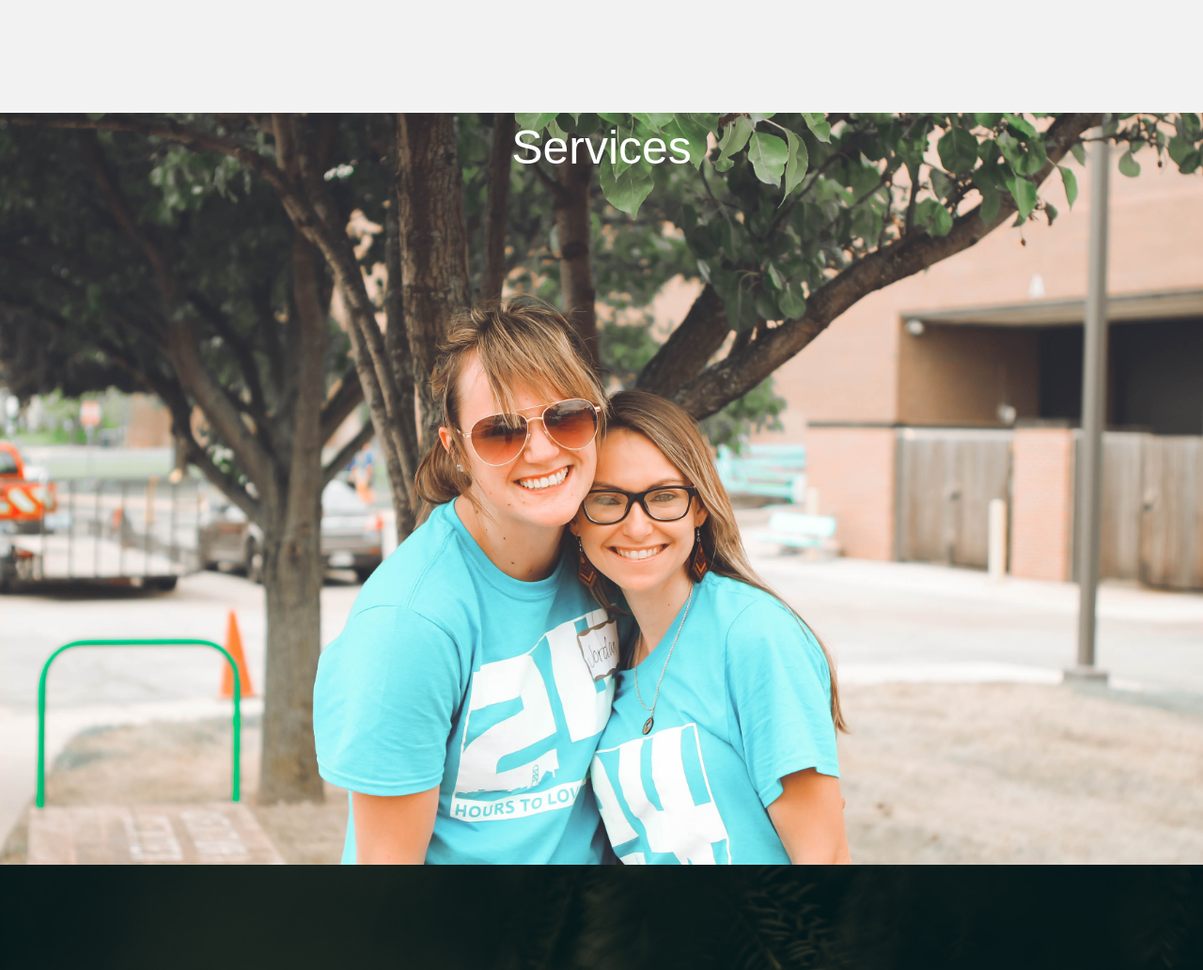
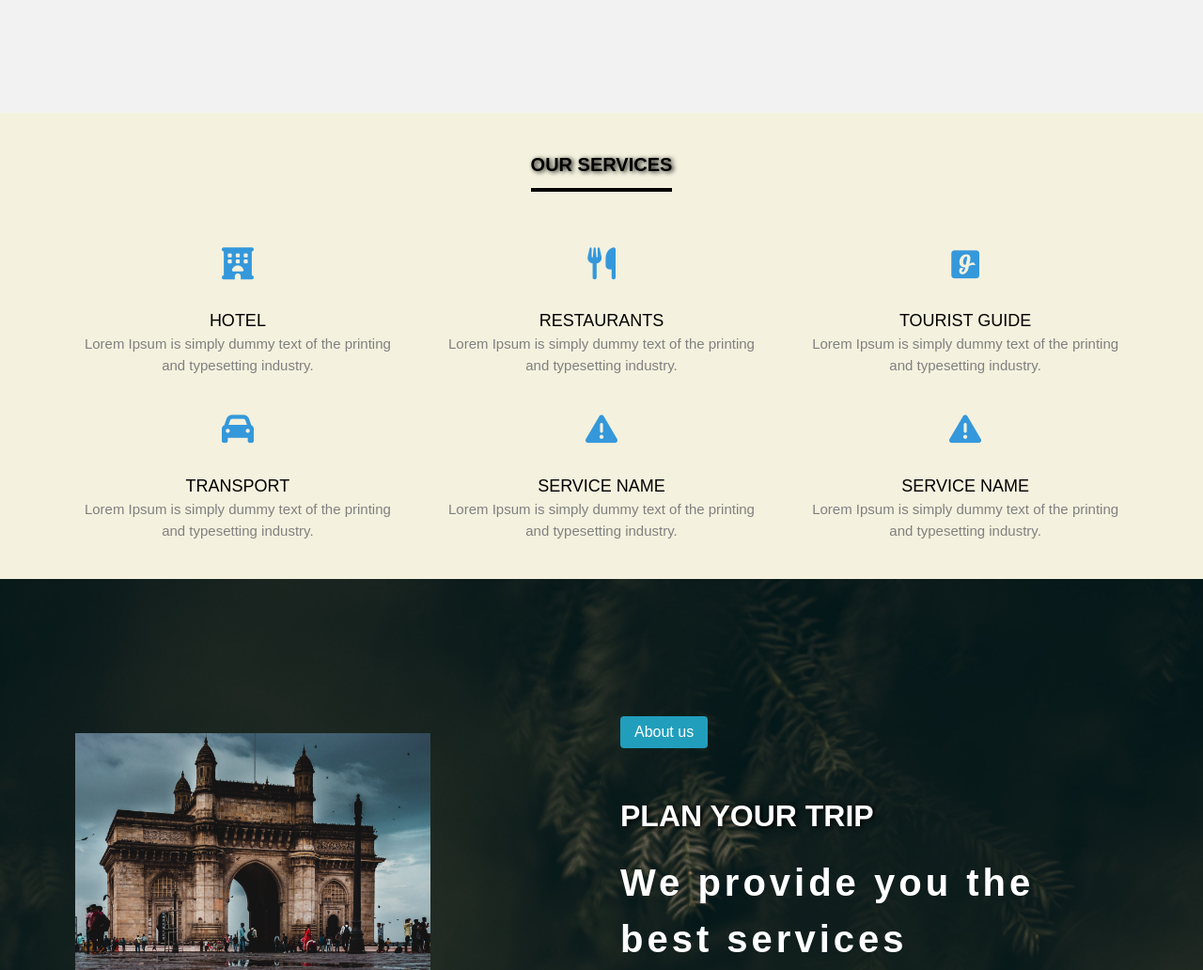
Before and after one commit to preeti999/Web-student, a plain HTML site: page index.html in a window 1280 px wide. Shown: the part 1320-2352 px from the top of the page at 94% size. Drawn offline with nearby package versions, Linux system fonts and the light colour scheme.

Commit message:
service section

```diff
--- a/index.html
+++ b/index.html
@@ -5,6 +5,11 @@
     <meta http-equiv="X-UA-Compatible" content="IE=edge" />
     <meta name="viewport" content="width=device-width, initial-scale=1.0" />
     <title>website</title>
+    <link
+      rel="stylesheet"
+      href="https://use.fontawesome.com/releases/v5.3.1/css/all.css"
+    />
+
     <link rel="stylesheet" href="style.css" />
     <script src="https://kit.fontawesome.com/a076d05399.js"></script>
     <script src="https://code.jquery.com/jquery-3.6.0.js"></script>
@@ -47,6 +52,7 @@
       </div>
     </div>
 
+    <!-----------------Main section  -->
     <main>
       <section>
         <h3>WELCOME</h3>
@@ -54,23 +60,77 @@
         <br />
 
         <div style="font-size: 1.5em">
-          <a
-            href="#aboursection"
-            class="button5"
-            style="background-color: #35c454"
+          <a href="#about-sec" class="button5" style="background-color: #35c454"
             >About us</a
           >
         </div>
       </section>
     </main>
 
-    <section id="service-sec">
-      <div>
-        <h2 class="Services">Services</h2>
+    <!--------------Services section -->
+
+    <section class="services-sec">
+      <div class="services">
+        <h1>Our Services</h1>
+        <div class="cen">
+          <div class="service">
+            <i class="fas fa-hotel"></i>
+            <h2>Hotel</h2>
+            <p>
+              Lorem Ipsum is simply dummy text of the printing and typesetting
+              industry.
+            </p>
+          </div>
+
+          <div class="service">
+            <i class="fas fa-utensils"></i>
+            <h2>Restaurants</h2>
+            <p>
+              Lorem Ipsum is simply dummy text of the printing and typesetting
+              industry.
+            </p>
+          </div>
+
+          <div class="service">
+            <i class="fab fa-glide"></i>
+            <h2>Tourist guide</h2>
+            <p>
+              Lorem Ipsum is simply dummy text of the printing and typesetting
+              industry.
+            </p>
+          </div>
+
+          <div class="service">
+            <i class="fas fa-car"></i>
+            <h2>Transport</h2>
+            <p>
+              Lorem Ipsum is simply dummy text of the printing and typesetting
+              industry.
+            </p>
+          </div>
+
+          <div class="service">
+            <i class="fas fa-exclamation-triangle"></i>
+            <h2>Service Name</h2>
+            <p>
+              Lorem Ipsum is simply dummy text of the printing and typesetting
+              industry.
+            </p>
+          </div>
+
+          <div class="service">
+            <i class="fas fa-exclamation-triangle"></i>
+            <h2>Service Name</h2>
+            <p>
+              Lorem Ipsum is simply dummy text of the printing and typesetting
+              industry.
+            </p>
+          </div>
+        </div>
       </div>
     </section>
 
-    <!-- ----------About section -->
+    <!-- ----------About section ------------>
 
     <section id="about-sec">
       <div class="about-container">
@@ -81,7 +141,7 @@
           <div class="about-right">
             <h4>About us</h4>
             <h1>Plan your trip</h1>
-            <h3>``We provid you the best services``</h3>
+            <h3>We provide you the best services</h3>
             <p>
               Lorem ipsum dolor sit amet consectetur adipisicing elit. In quam
               laboriosam eum quasi magnam sint ratione? Odio amet harum esse,
@@ -151,7 +211,7 @@
     <footer class="footer">
       <div class="l-footer">
         <h1>LOGO</h1>
-        <br>
+        <br />
         <p>
           Lorem ipsum dolor sit amet, consectetur adipisicing elit. Laboriosam
           atque recusandae in sit sunt molestiae aliquid fugit. Mollitia eaque
--- a/style.css
+++ b/style.css
@@ -200,7 +200,7 @@ a.button5:hover {
   border-color: red;
 }
 
-/* search bar */
+/*-------------search bar----------- */
 
 @import url(https://fonts.googleapis.com/css?family=Open+Sans);
 
@@ -337,23 +337,66 @@ hr {
   font-weight: 400;
 }
 
-.Services {
-  width: 100%;
-  height: 100vh;
-  font-size: 50px;
+/* ----------- Services styling */
+
+.services {
+  background: #f4f1de;
+  /* background-image: url("./s.jpg"); */
+  /* background-size: cover; */
+
+  text-align: center;
+}
+.services h1 {
+  display: inline-block;
+  text-transform: uppercase;
+  border-bottom: 4px solid #030303;
+  font-size: 20px;
+  padding-bottom: 10px;
+  margin-top: 40px;
+}
+.cen {
+  max-width: 1200px;
+  margin: auto;
+  overflow: hidden;
+  padding: 20px;
+}
+.service {
+  display: inline-block;
+  width: calc(100% / 3);
+  margin: 0 -2px;
+  padding: 20px;
+  box-sizing: border-box;
+  cursor: pointer;
+  transition: 0.4s;
+}
+.service:hover {
+  background: #8d99ae;
+}
+.service i {
+  color: #3498db;
+  font-size: 34px;
+  margin-bottom: 30px;
+}
+.service h2 {
+  font-size: 18px;
+  text-transform: uppercase;
   font-weight: 500;
-  text-align: center;
-  background-image: url("./img/4.jpg");
-  background-size: cover;
-  color: white;
+  margin: 0;
 }
-
-.d-services {
-  height: 100px;
-  width: 100px;
-  background-color: #c21414;
-  display: flex;
-  flex-direction: column;
+.service p {
+  color: gray;
+  font-size: 15px;
+  font-weight: 500;
+}
+@media screen and (max-width: 800px) {
+  .service {
+    width: 50%;
+  }
+}
+@media screen and (max-width: 500px) {
+  .service {
+    width: 100%;
+  }
 }
 
 /* ------------- LOG-IN & SIGN-UP  ---------------- */
@@ -561,7 +604,7 @@ span {
 .about-btn:hover::after {
   width: 100%;
 }
-@media (max-width: 768px) {
+@media (max-width: 360px) {
   .grid {
     grid-template-columns: 1fr;
   }
```
Also changed, not shown: login.html (+23 -23 lines).
